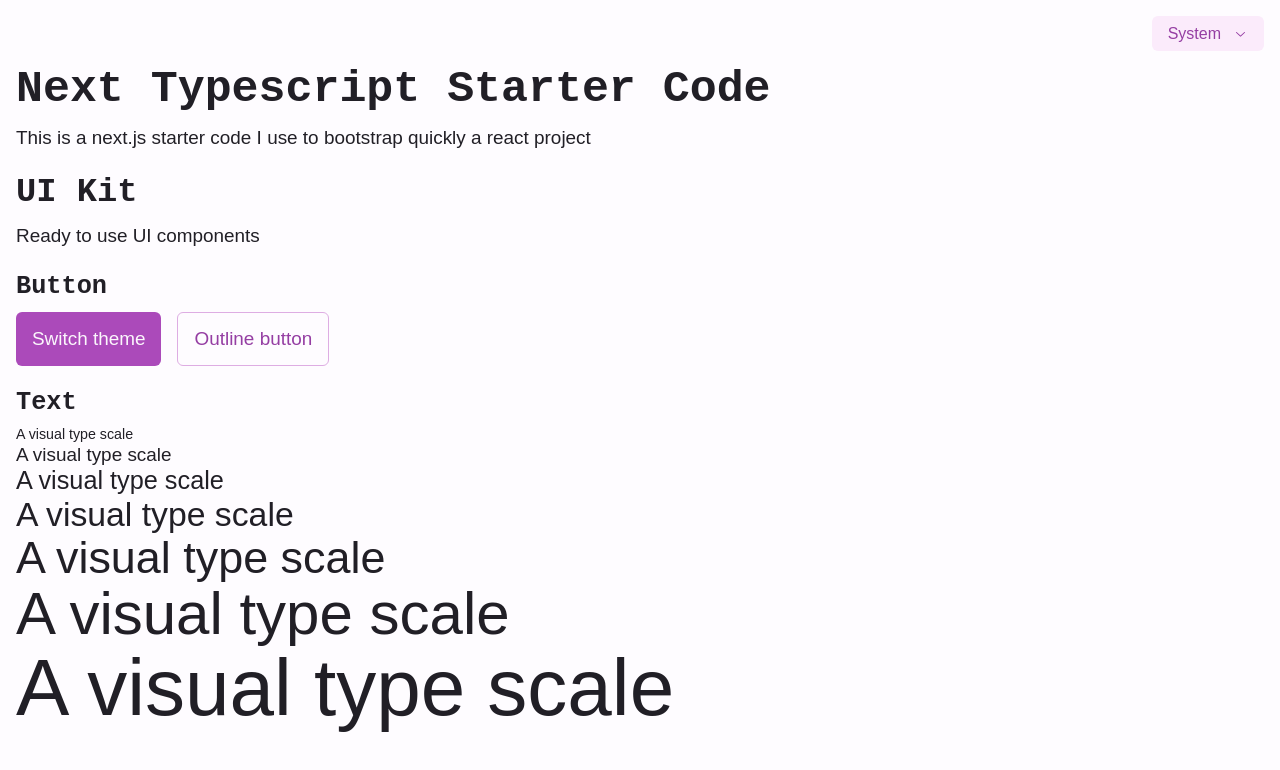
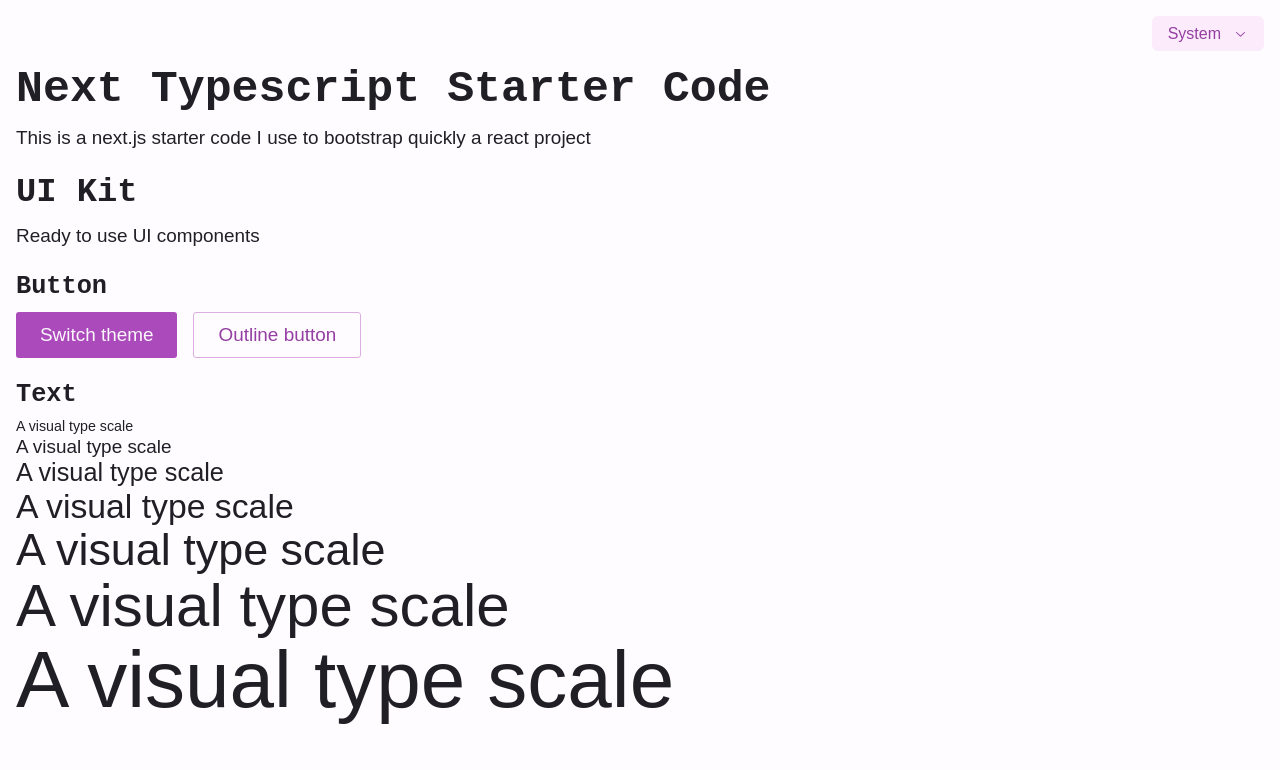
Before and after one commit to notAro14/next-ts-starter, a Next.js app: page / in a window 1280 px wide. Shown: the top 770 px of the page. Built offline with nearby package versions, Linux system fonts and the light colour scheme.

Commit message:
Improve button size

```diff
--- a/src/ui/button/button.tsx
+++ b/src/ui/button/button.ts
@@ -3,11 +3,13 @@ import { styled } from "src/ui/stitches.config"
 const Button = styled("button", {
   "$$component-button-font": "$fonts$semantic-primary",
   "$$component-button-font-size": "$fontSizes$md",
-  "$$component-button-radius": "$radii$md",
+  "$$component-button-radius": "$radii$sm",
+  "$$component-button-sizing": "$space$xs $space$lg",
+
   borderRadius: "$$component-button-radius",
   fontFamily: "$$component-button-font",
   fontSize: "$$component-button-font-size",
-  padding: "$sm $md",
+  padding: "$$component-button-sizing",
 
   variants: {
     variant: {
```
